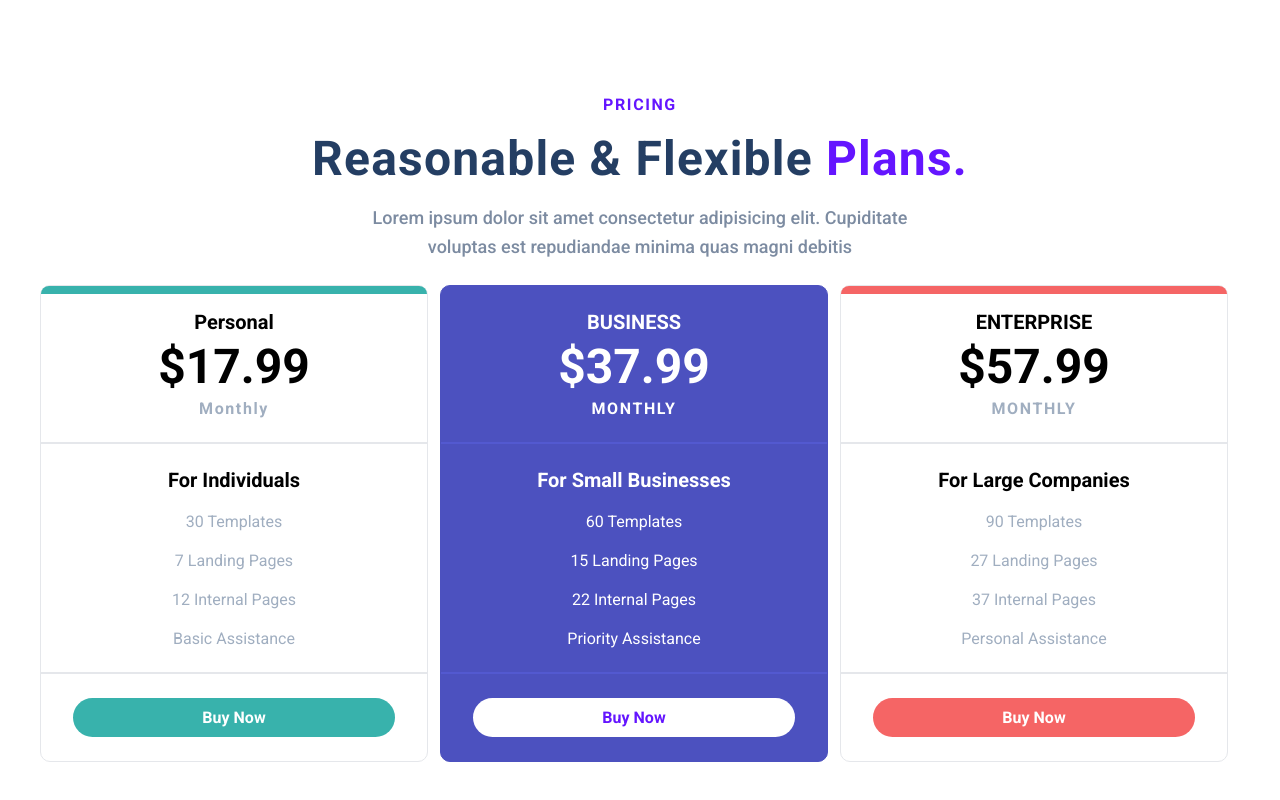
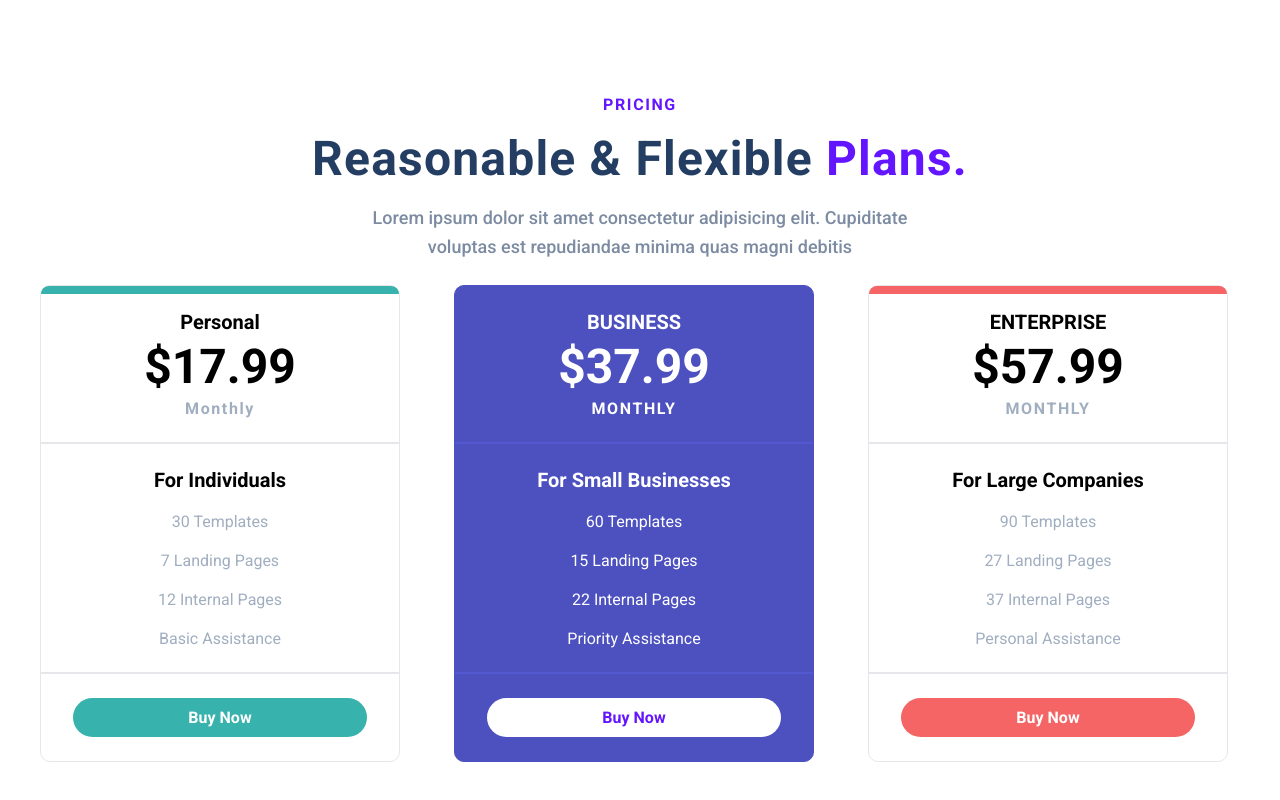
Before and after one commit to NunezAN/project_replicate_treact, a plain HTML site: page index.html in a window 1280 px wide. Shown: the part 2332-3132 px from the top of the page. Drawn offline with Linux system fonts and the light colour scheme.

Commit message:
added wrap to pricing plans

```diff
--- a/style.css
+++ b/style.css
@@ -326,13 +326,14 @@ main {
 .pricings__objects{
   display: flex;
   justify-content: space-between;
+  flex-wrap: wrap;
   width: 100%;
 }
 .pricings__obj{
   display: flex;
   flex-direction: column;
   align-items: center;
-  width: calc(100%/3);
+  width: 30%;
   border: 1px solid #e5e7eb;
   border-radius: 10px;
   margin-right: 12px;
```
